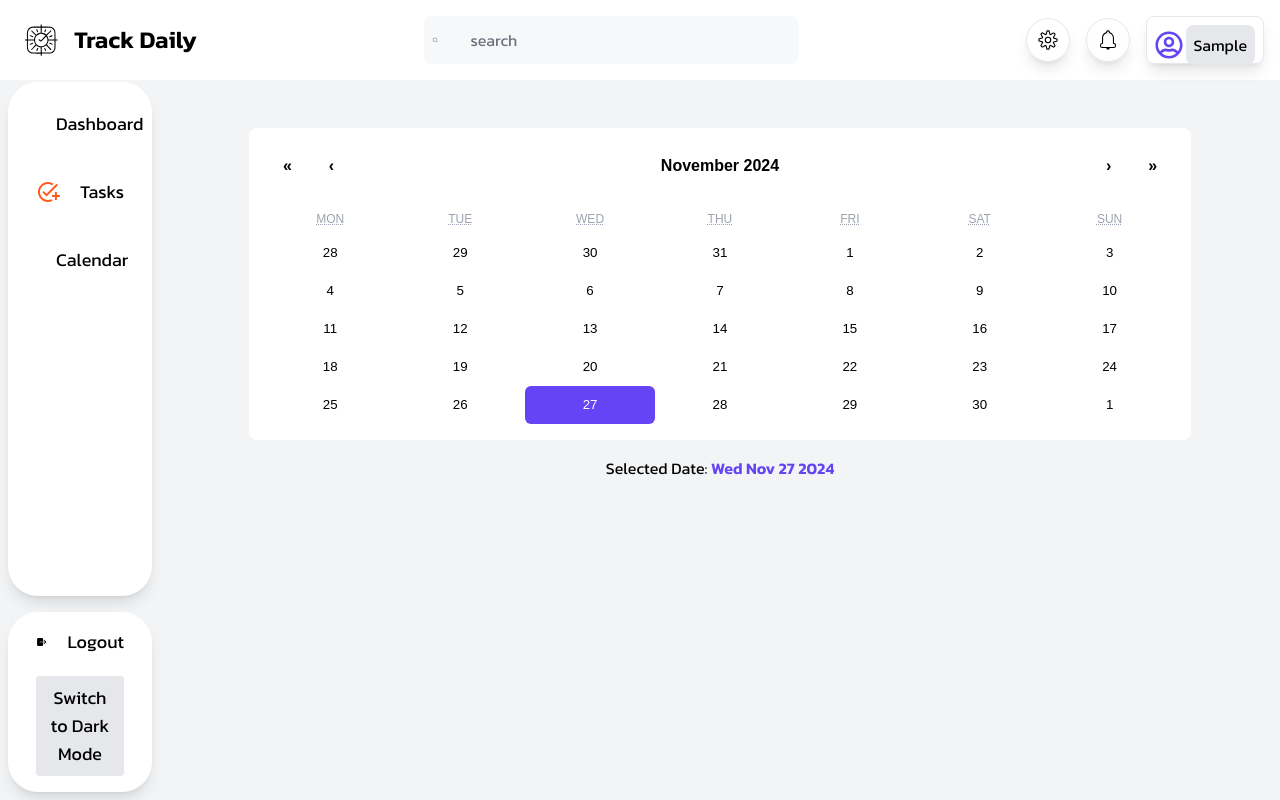
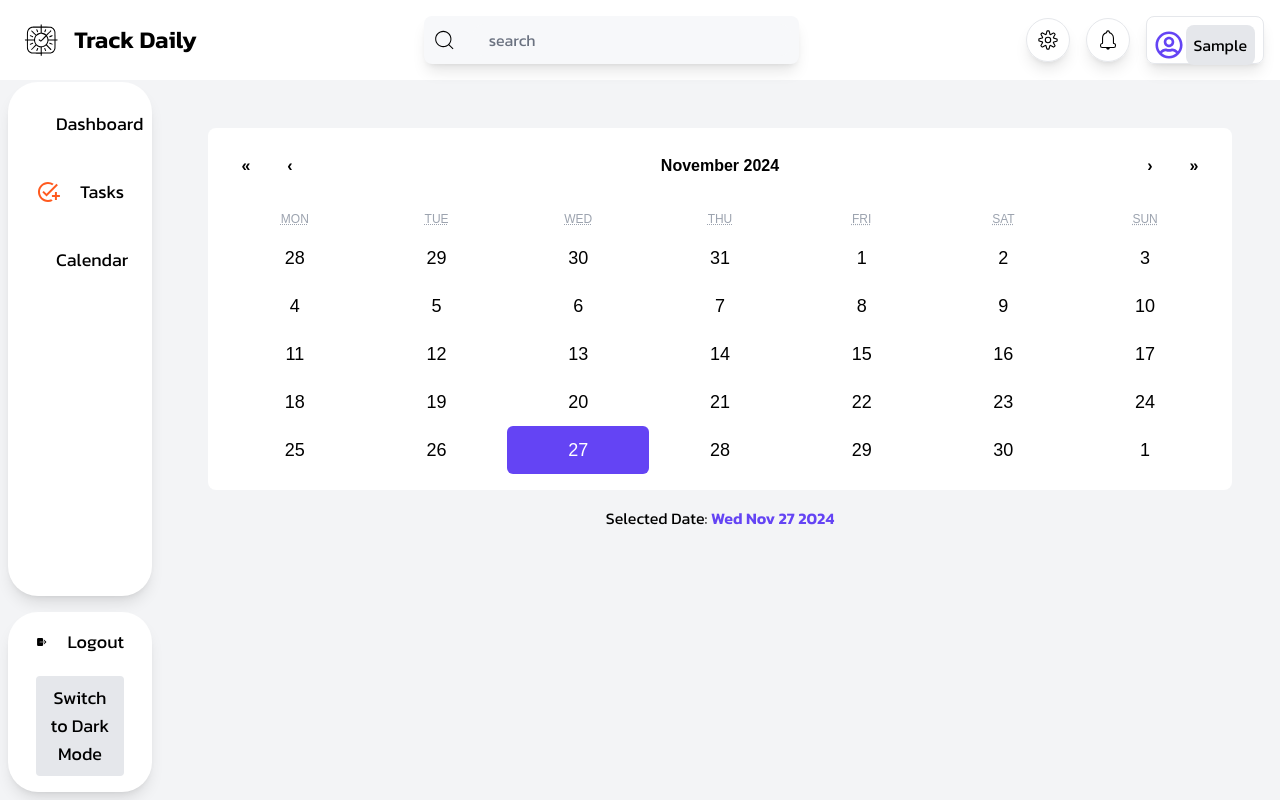
Before and after one commit to fanelob46/Track-Daily, a React (Vite) app in the folder frontend/: page /calendar in a window 1280 px wide. Built offline with nearby package versions, Linux system fonts and the light colour scheme; sample sign-in values are in the browser's storage.

Commit message:
search filter

```diff
--- a/frontend/src/components/Calendar.css
+++ b/frontend/src/components/Calendar.css
@@ -5,7 +5,7 @@
   }
 
   .react-calendar__tile {
-    @apply text-black hover:bg-[#6444f4] hover:text-white rounded-md;
+    @apply text-black hover:bg-[#6444f4] hover:text-white rounded-md text-lg;
   }
 
   .react-calendar__tile--active {
--- a/frontend/src/components/Calendar.tsx
+++ b/frontend/src/components/Calendar.tsx
@@ -17,7 +17,7 @@ const MyCalendar: React.FC = () => {
   };
 
   return (
-    <div className="flex flex-col items-center w-full max-w-[100%]">
+    <div className="flex flex-col items-center">
       {/* <h1 className="text-2xl font-bold mb-4">React Calendar</h1> */}
     <div className="flex flex-col items-center">
       <Calendar
--- a/frontend/src/components/Navbar.tsx
+++ b/frontend/src/components/Navbar.tsx
@@ -34,21 +34,18 @@ const handleSearchChange = (e: React.ChangeEvent<HTMLInputElement>) => {
         </Link>
       )}
 
-      <div className="flex items-center h-12 space-x-4 bg-[var(--secondary-color)] w-[30%] p-2 rounded-lg">
-        <CiSearch />
+      <div className="flex items-center h-12 space-x-4 bg-[var(--secondary-color)] w-[30%] p-2 shadow-lg rounded-lg">
+        <CiSearch className="size-7" />
         <input
           placeholder="search"
           className="border-none h-full w-full bg-[var(--secondary-color)]"
-        ></input>
-        <input
-          className="border-none h-full bg-[var(--secondary-color)] w-full"
           onChange={handleSearchChange}
         />
       </div>
       <div className="flex items-center space-x-4">
         <div className="flex items-center space-x-4">
           <CiSettings className="border p-2 size-11 shadow-lg rounded-full" />
-      <CiBellOn className="border p-2 size-11 shadow-lg rounded-full"/>
+          <CiBellOn className="border p-2 size-11 shadow-lg rounded-full" />
         </div>
         <div className="border p-2 rounded-lg w-auto h-[6vh] shadow-lg">
           {/* User Profile or Auth Links */}
--- a/frontend/src/pages/TasksPage.tsx
+++ b/frontend/src/pages/TasksPage.tsx
@@ -26,7 +26,6 @@ export const TasksPage = () => {
 
   return (
     <div className="space-y-10">
-
       <div className="py-5 flex justify-end pr-20">
         <button onClick={handleModalToggle}>
           <IoIosAddCircleOutline className="text-4xl" />
```
Lines whose indentation alone changed are shown as unchanged.
